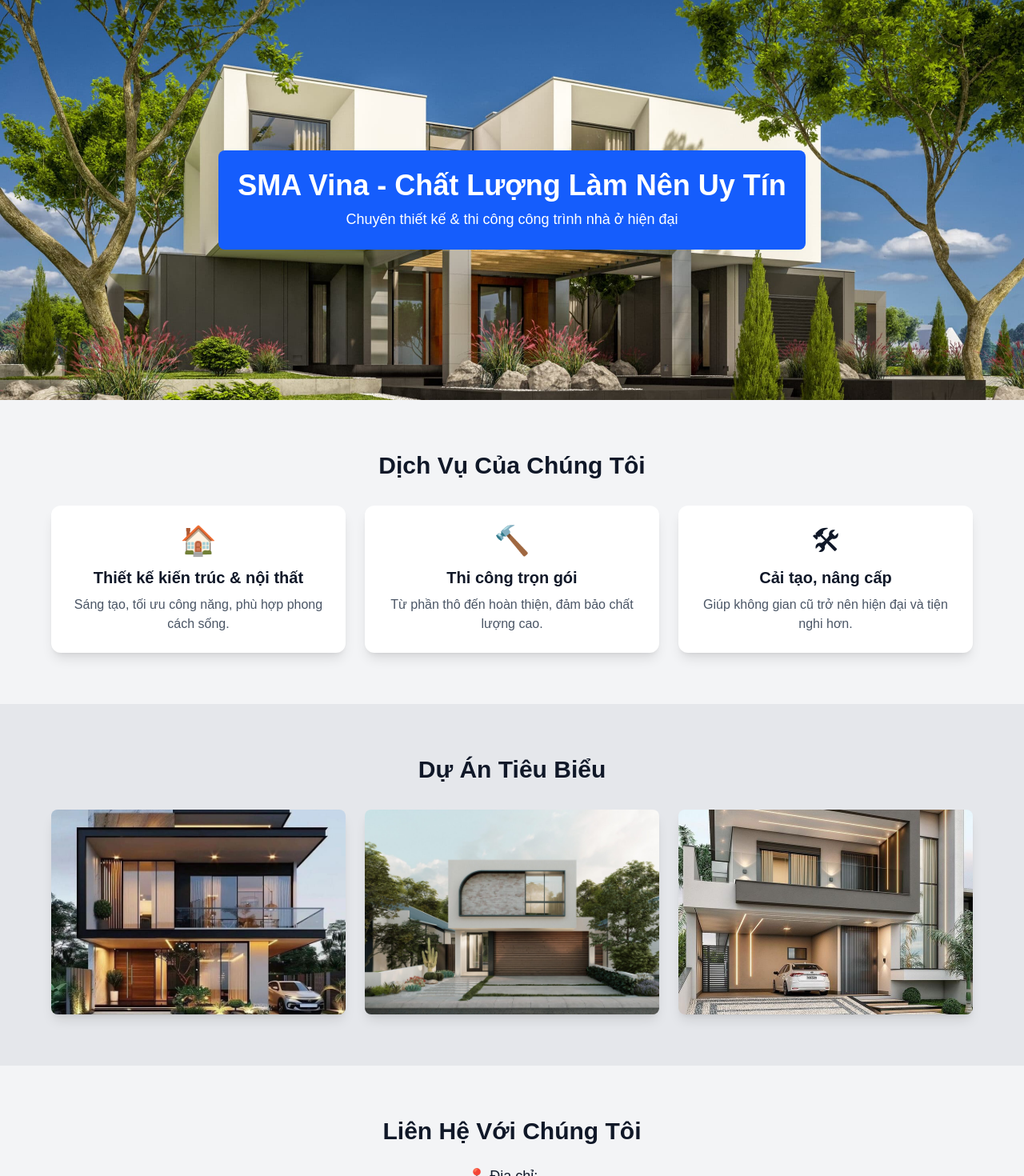
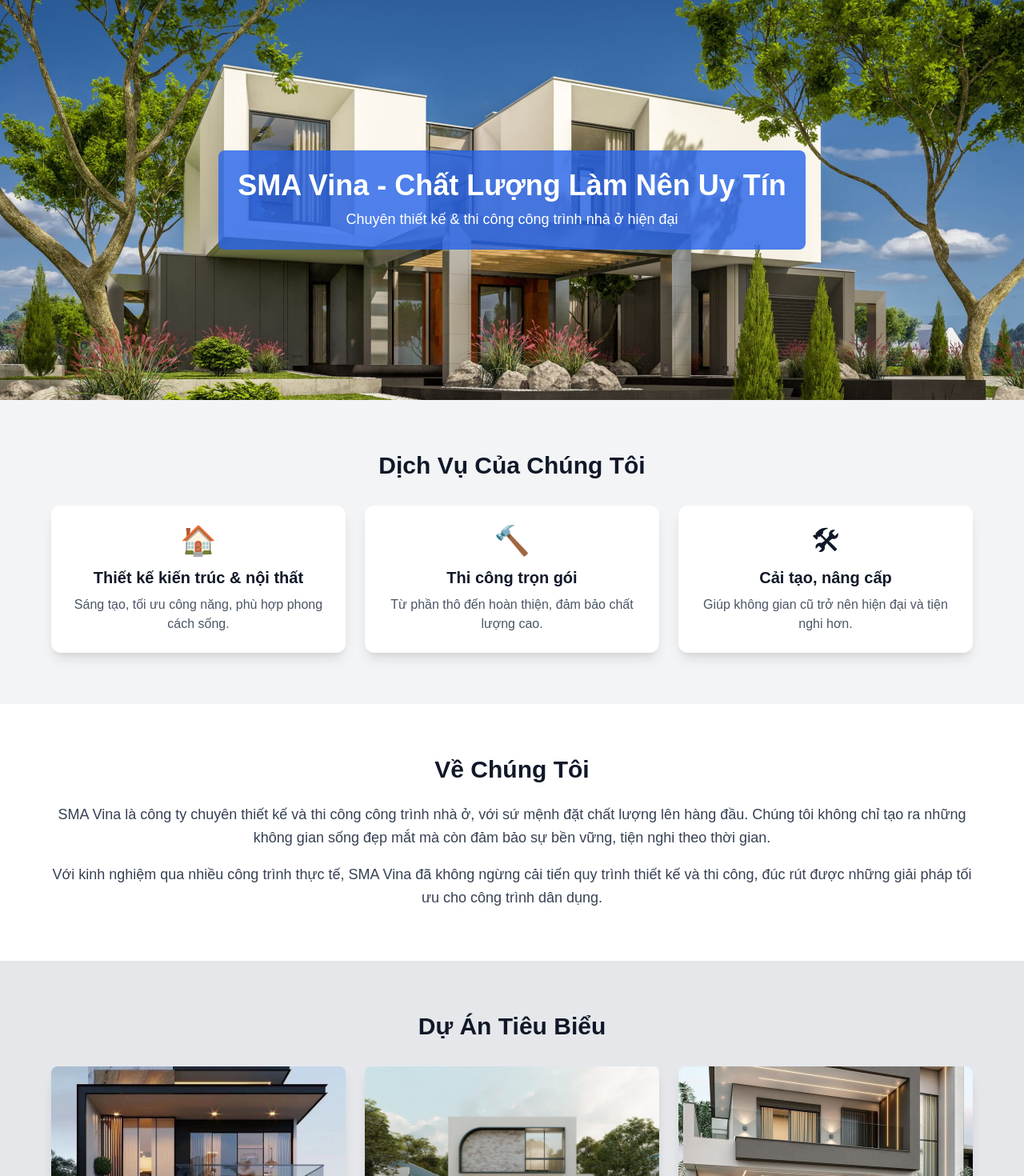
Before and after one commit to vinhhung1108/sma, a Next.js app: page / in a window 1280 px wide. Shown: the top 1470 px of the page at 80% size. Built offline with nearby package versions, Linux system fonts and the light colour scheme.

Commit message:
update images

```diff
--- a/src/app/page.tsx
+++ b/src/app/page.tsx
@@ -17,7 +17,10 @@
           className="relative w-full h-[500px] bg-cover bg-center flex items-center justify-center"
           style={{ backgroundImage: "url('/images/morden-house-01.jpg')" }}
         >
-          <div className="bg-blue-600 bg-opacity-80 p-6 rounded-lg text-center text-white">
+          <div
+            className="p-6 rounded-lg text-center text-white"
+            style={{ backgroundColor: "rgba(37, 99, 235, 0.8)" }}
+          >
             <h1 className="text-4xl font-bold">
               SMA Vina - Chất Lượng Làm Nên Uy Tín
             </h1>
@@ -59,6 +62,23 @@
             ))}
           </div>
         </section>
+        {/* Block Giới Thiệu Công Ty */}
+        <section className="py-16 bg-white text-center mx-auto px-6">
+          <div className="max-w-6xl mx-auto">
+            <h2 className="text-3xl font-semibold mb-6">Về Chúng Tôi</h2>
+            <p className="text-lg text-gray-700 leading-relaxed">
+              SMA Vina là công ty chuyên thiết kế và thi công công trình nhà ở,
+              với sứ mệnh đặt chất lượng lên hàng đầu. Chúng tôi không chỉ tạo
+              ra những không gian sống đẹp mắt mà còn đảm bảo sự bền vững, tiện
+              nghi theo thời gian.
+            </p>
+            <p className="text-lg text-gray-700 leading-relaxed mt-4">
+              Với kinh nghiệm qua nhiều công trình thực tế, SMA Vina đã không
+              ngừng cải tiến quy trình thiết kế và thi công, đúc rút được những
+              giải pháp tối ưu cho công trình dân dụng.
+            </p>
+          </div>
+        </section>
 
         {/* Dự Án Tiêu Biểu */}
         <section className="py-16 bg-gray-200 text-center">
```
